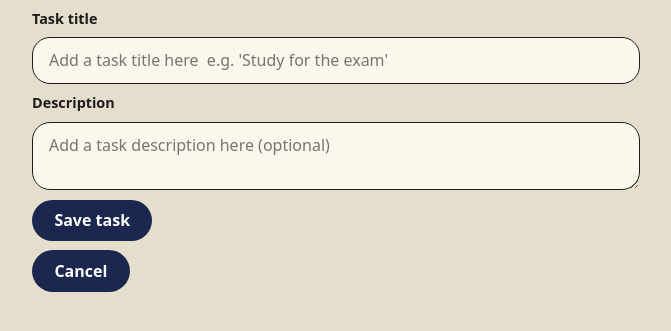
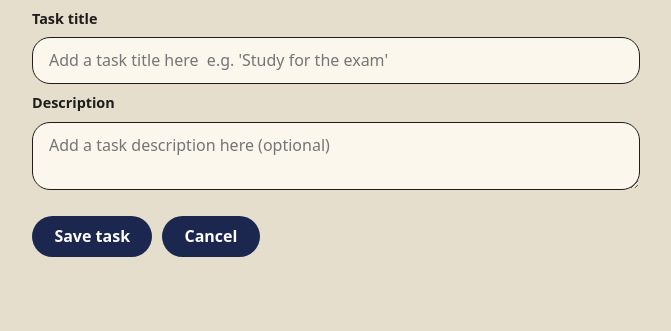
Before and after one commit to TomGoodo/SWE40006-Project, a Flask app: page /tasks/new in a window 1280 px wide. Shown: the part 136-467 px from the top of the page, without its empty margins (304-975 px from the left). Run offline with Flask 3, Linux system fonts and the light colour scheme.

Commit message:
change style

```diff
--- a/app/src/app/static/style.css
+++ b/app/src/app/static/style.css
@@ -85,6 +85,12 @@ input, textarea, select {
 }
 input:focus, textarea:focus, select:focus { outline: 2px solid var(--navy); outline-offset: 2px; }
 
+.btn1 {
+  display: flex;
+  gap: 0.6rem;
+  margin-top: 1rem;
+}
+
 button, .btn {
   justify-self: start;
   padding: 0.6rem 1.4rem;
--- a/app/src/app/templates/new_task.html
+++ b/app/src/app/templates/new_task.html
@@ -23,11 +23,13 @@
       name="description"
       placeholder="Add a task description here (optional)"></textarea>
 
+    <div class="btn1">
     <button type="submit">Save task</button>
     <a href="{{ url_for('tasks.index') }}">
         <button type="button"> Cancel</button>
     </a>
-    <br>
+    </div>
+    <br><br>
 
   </form>
 
```
